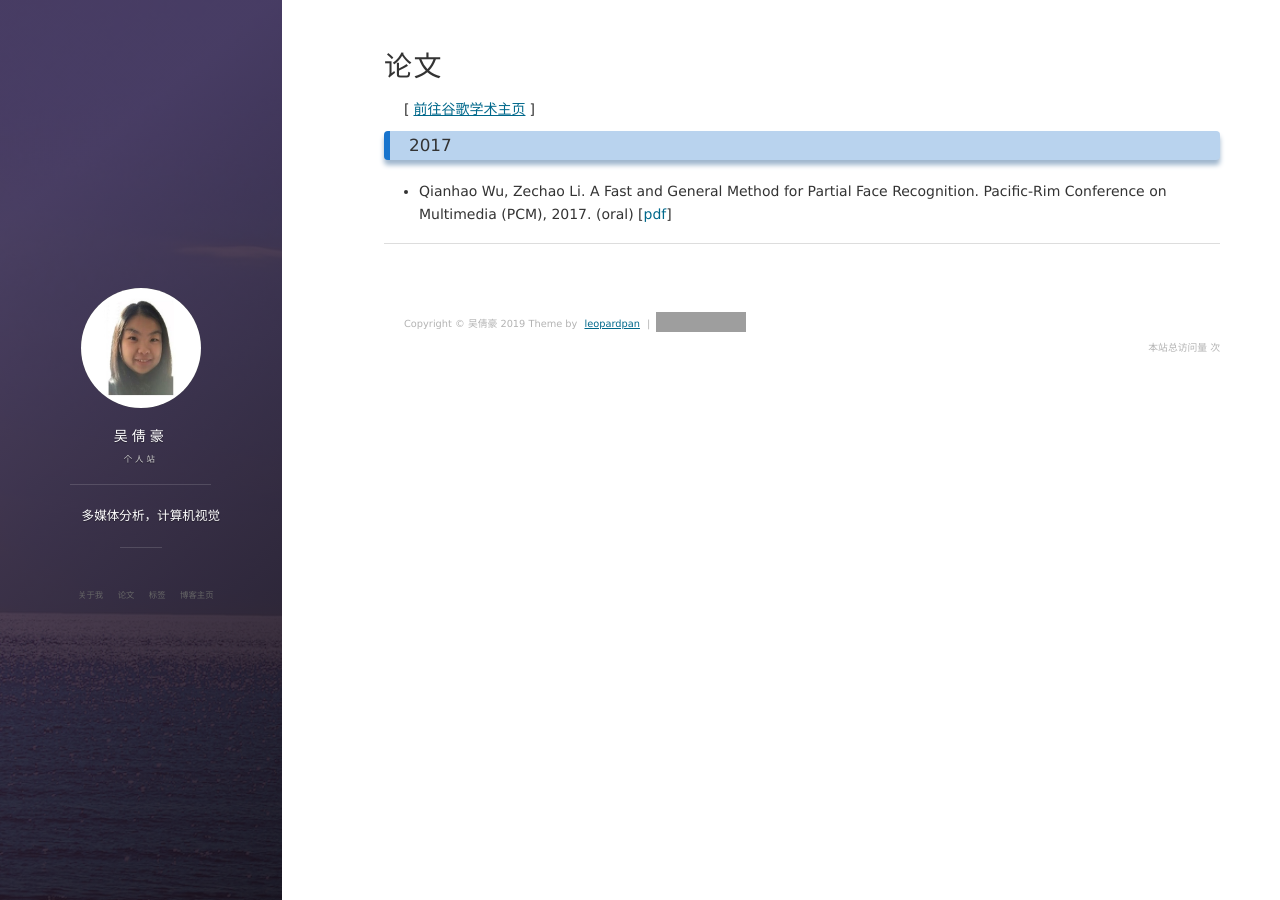
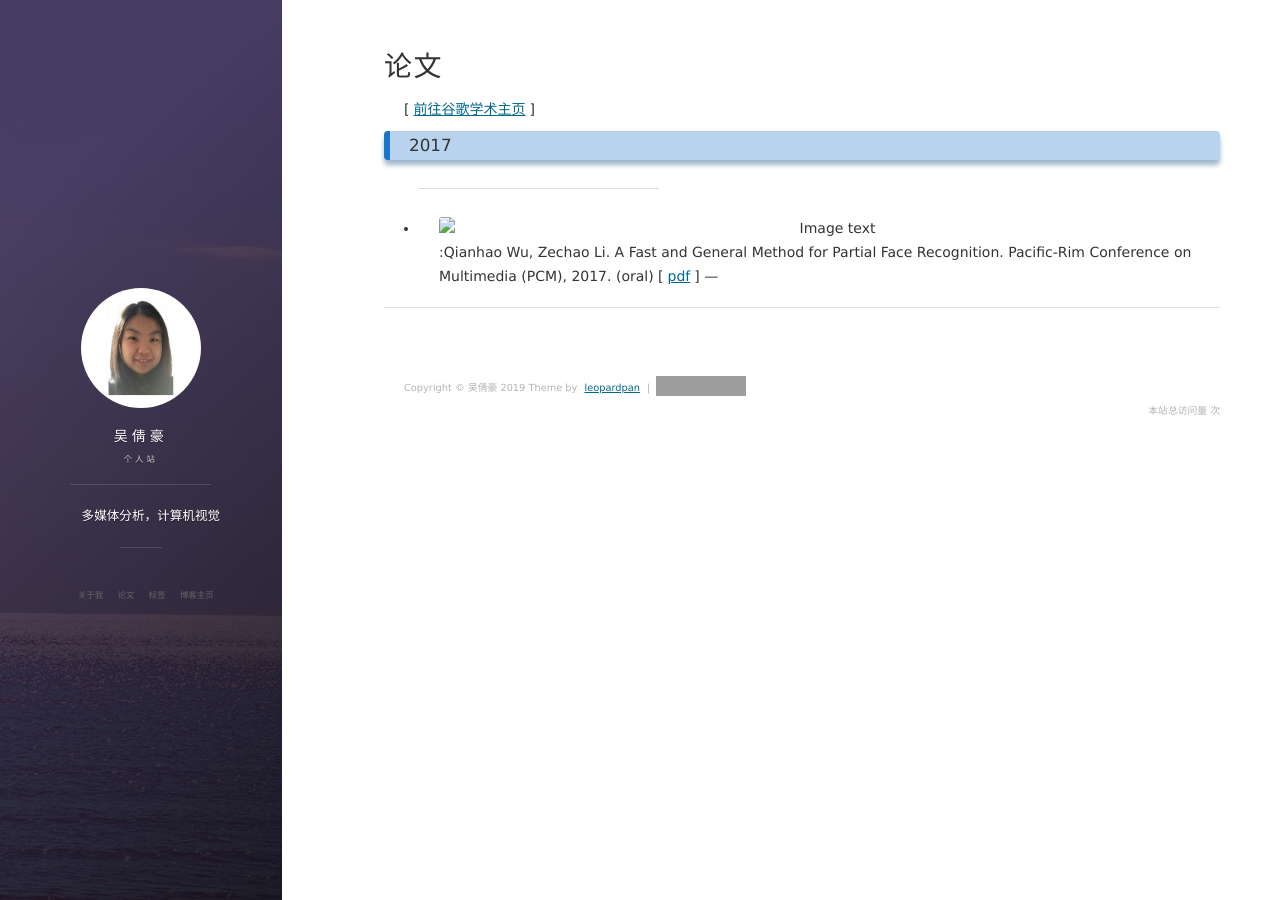
Before and after one commit to wqhIris/homepage, a Jekyll site: the page built from archive.md, in a window 1280 px wide. Built offline with Jekyll 4.4.1, drawn with Linux system fonts in a browser that asks for light colours; nearby versions of some CDN libraries; comment, search, counter and statistics services are not loaded; part of the change alters nothing that is shown; grey boxes are pictures that could not be loaded.

```diff
--- a/archive.md
+++ b/archive.md
@@ -6,5 +6,8 @@ header : 所有论文
 [<a href='https://scholar.google.com/citations?hl=zh-CN&view_op=list_works&gmla=AJsN-F72GAouxsqHZy6VUO6wTkEHOtExEs8y7ekExKa8_e2Z2xWYv30hmRYPhq14Mione6Ilv-dJE-vCcuqrY8GeMYzK7xX4oNiQ97zvTMHSHZwTorxHJxQ&user=xc4cV7IAAAAJ'>前往谷歌学术主页</a>]
 
 ### 2017
-- Qianhao Wu, Zechao Li. A Fast and General Method for Partial Face Recognition. Pacific-Rim Conference on Multimedia (PCM), 2017. (oral)
+-
+---
+![Image text]():Qianhao Wu, Zechao Li. A Fast and General Method for Partial Face Recognition. Pacific-Rim Conference on Multimedia (PCM), 2017. (oral)
 [<a href='https://link.springer.com/chapter/10.1007%2F978-3-319-77380-3_21'>pdf</a>]
+---
```
